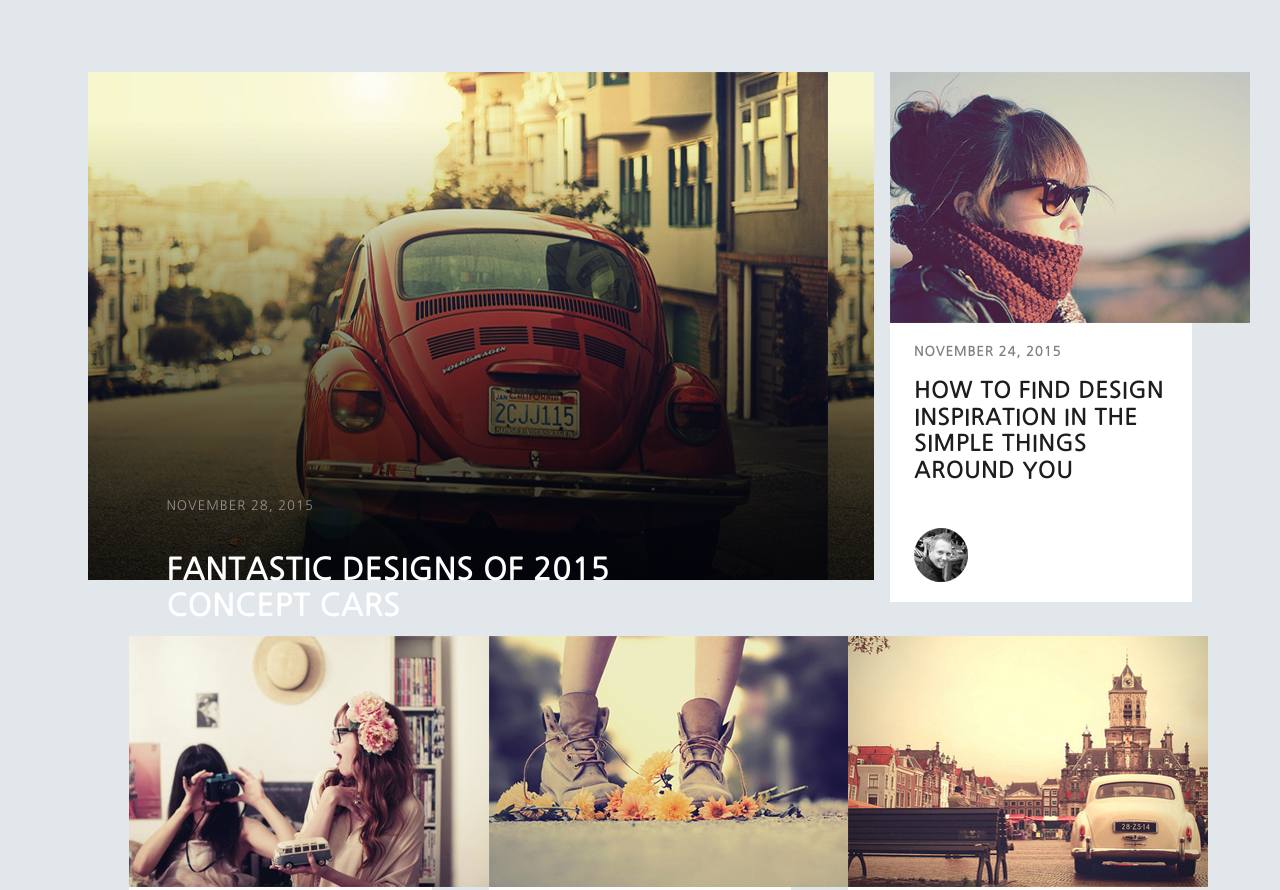
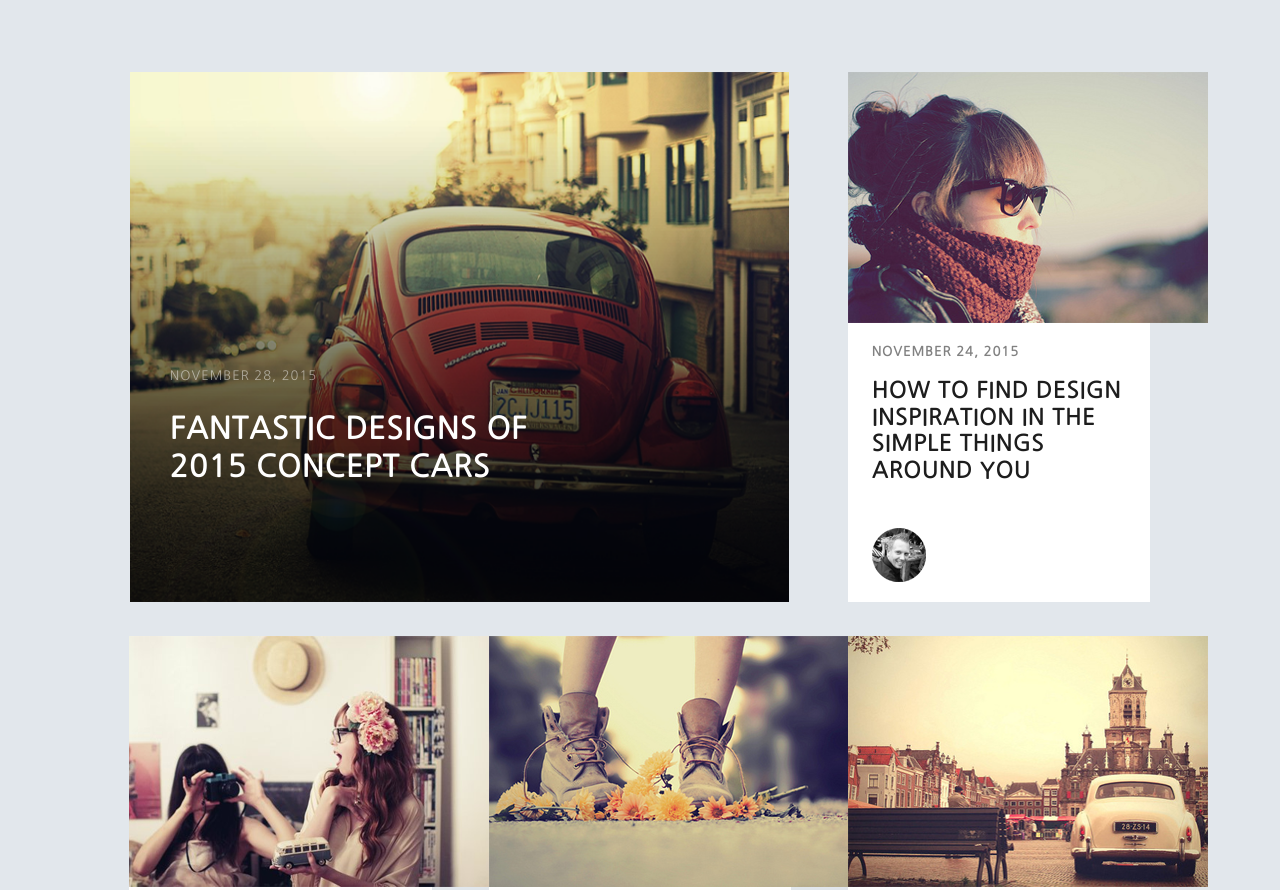
Before and after one commit to harazduyk/newspaper, a plain HTML site: page index.html in a window 1280 px wide. Shown: the top 890 px of the page. Drawn offline with Linux system fonts and the light colour scheme.

Commit message:
change_style_on_projeck

```diff
--- a/style.css
+++ b/style.css
@@ -12,9 +12,11 @@ section {
 }
 
 .header_div {
-    width: 786px;
-    height: 508px;
+    width: 58%;
     background-image: url(./photo/photo1.png);
+    background-repeat: no-repeat;
+    background-size: cover;
+    background-position: center;
     font-family: 'Nanum Gothic', sans-serif;
     text-transform: uppercase;
     letter-spacing: 1px;
@@ -23,23 +25,18 @@ section {
 .header_div h5 {
     opacity: 0.5;
     font-size: 13px;
-    line-height: 2.5;
     font-weight: 500;
     color: #ffffff;
-    position: absolute;
-    bottom: 32%;
-    left: 13%;
+    margin-top: 45%;
+    margin-left: 6%;
 }
 
 .header_div h1 {
-    width: 35%;
+    width: 60%;
     font-size: 30px;
-    line-height: 1.2;
     font-weight: 900;
     color: #ffffff;
-    position: absolute;
-    bottom: 19%;
-    left: 13%;
+    margin-left: 6%;
 }
 
 .div {
@@ -74,17 +71,17 @@ section {
 .footer {
     display: flex;
     justify-content: center;
+    align-items: center;
 }
 
 .footer .loading {
     height: 5%;
-    margin: 0.5% 1% 0 0;
+    margin-right: 1%;
 }
 
 .footer p {
     font-family: 'Nanum Gothic', sans-serif;
     font-size: 13px;
-    line-height: 1.2;
     font-weight: 900;
     text-transform: uppercase;
     letter-spacing: 1px;
```
Also changed, not shown: photo/loading.svg (added).
